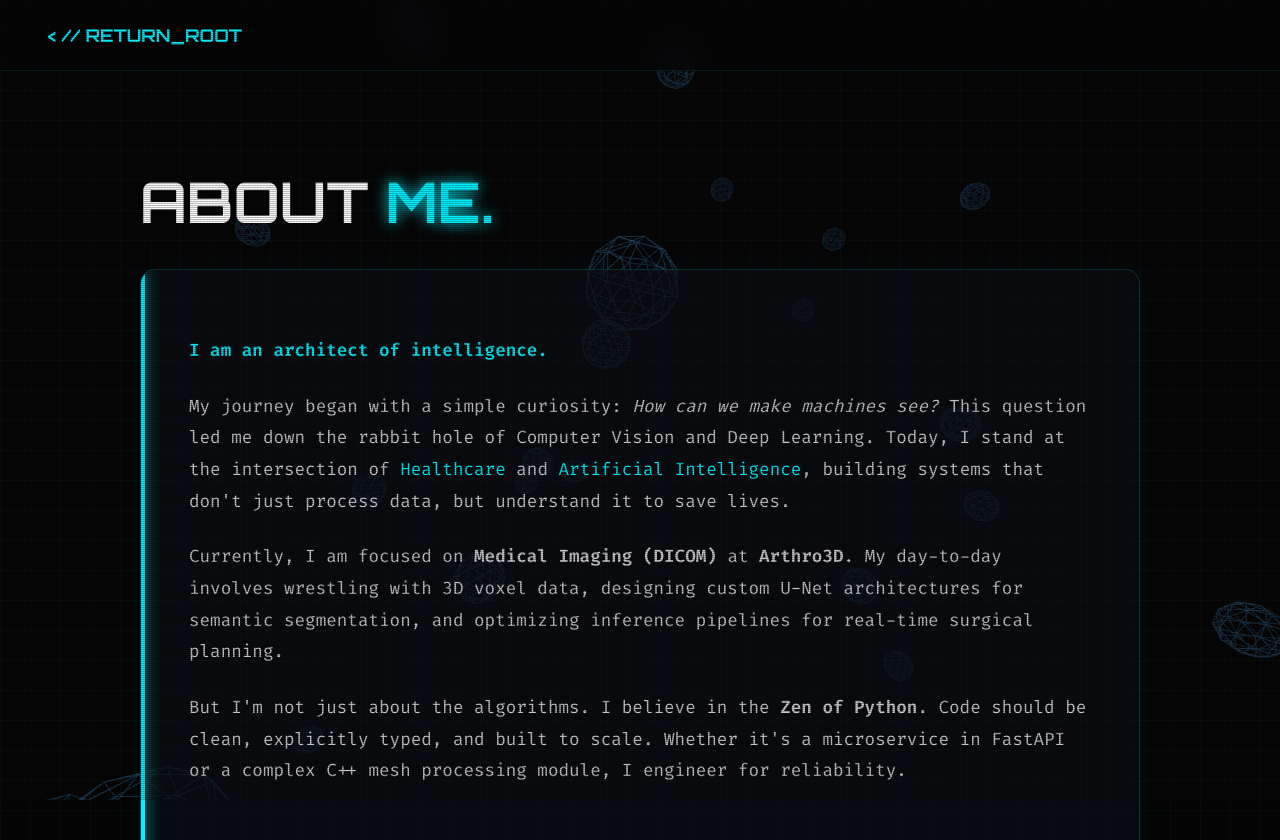
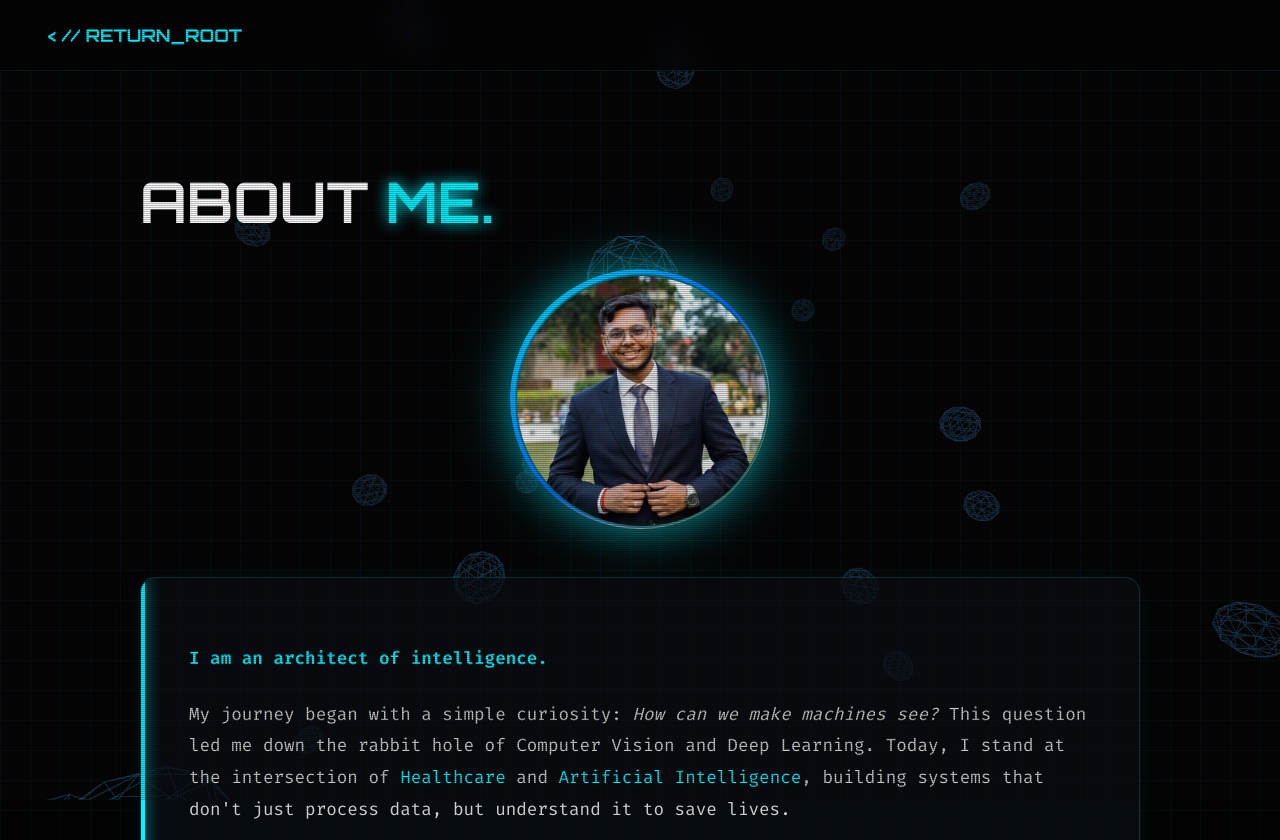
Before and after one commit to Krishnaparmar007/portfolio, a Flask app: page /about in a window 1280 px wide. Shown: the top 840 px of the page. Run offline with Flask 3, Linux system fonts and the light colour scheme.

Commit message:
Add profile image to about page with futuristic styling

```diff
--- a/templates/about.html
+++ b/templates/about.html
@@ -202,6 +202,63 @@
             }
         }
 
+        /* Profile Image Section */
+        .profile-section {
+            display: flex;
+            justify-content: center;
+            margin-bottom: 3rem;
+        }
+
+        .profile-image-container {
+            position: relative;
+            width: 250px;
+            height: 250px;
+            border-radius: 50%;
+            padding: 5px;
+            background: linear-gradient(135deg, var(--neon-cyan), var(--neon-blue), var(--python-yellow));
+            box-shadow: 0 0 30px rgba(0, 243, 255, 0.4), 0 0 60px rgba(0, 243, 255, 0.2);
+            transition: all 0.4s ease;
+            animation: pulse 3s infinite;
+        }
+
+        .profile-image-container:hover {
+            transform: scale(1.05) rotate(5deg);
+            box-shadow: 0 0 50px rgba(0, 243, 255, 0.6), 0 0 100px rgba(0, 243, 255, 0.3);
+        }
+
+        .profile-image-inner {
+            width: 100%;
+            height: 100%;
+            border-radius: 50%;
+            overflow: hidden;
+            background: var(--glass-panel);
+            backdrop-filter: blur(10px);
+            border: 2px solid rgba(0, 243, 255, 0.3);
+        }
+
+        .profile-image-inner img {
+            width: 100%;
+            height: 100%;
+            object-fit: cover;
+            transition: transform 0.4s ease;
+        }
+
+        .profile-image-container:hover .profile-image-inner img {
+            transform: scale(1.1);
+        }
+
+        @keyframes pulse {
+
+            0%,
+            100% {
+                box-shadow: 0 0 30px rgba(0, 243, 255, 0.4), 0 0 60px rgba(0, 243, 255, 0.2);
+            }
+
+            50% {
+                box-shadow: 0 0 40px rgba(0, 243, 255, 0.6), 0 0 80px rgba(0, 243, 255, 0.3);
+            }
+        }
+
         /* Fade In Animation */
         .fade-in {
             opacity: 0;
@@ -215,6 +272,14 @@
                 transform: translateY(0);
             }
         }
+
+        /* Responsive Profile Image */
+        @media (max-width: 768px) {
+            .profile-image-container {
+                width: 200px;
+                height: 200px;
+            }
+        }
     </style>
 </head>
 
@@ -226,6 +291,15 @@
 
     <main class="fade-in">
         <h1>About <span class="glitch">Me.</span></h1>
+
+        <!-- Profile Image Section -->
+        <div class="profile-section">
+            <div class="profile-image-container">
+                <div class="profile-image-inner">
+                    <img src="../static/me%202.png" alt="Krishna Parmar Profile">
+                </div>
+            </div>
+        </div>
 
         <section class="bio-panel">
             <p>
```
Also changed, not shown: static/me 2.png (added).
